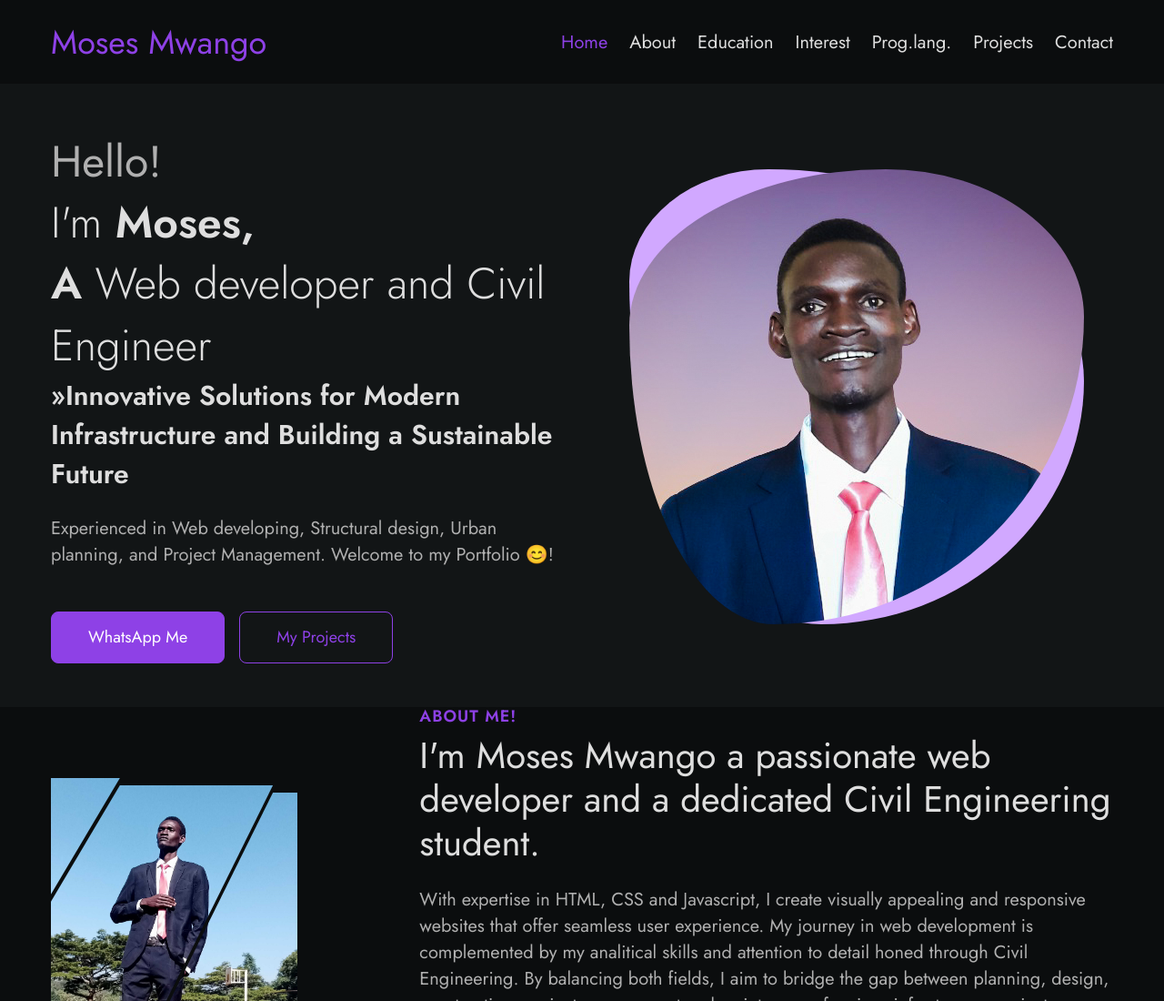
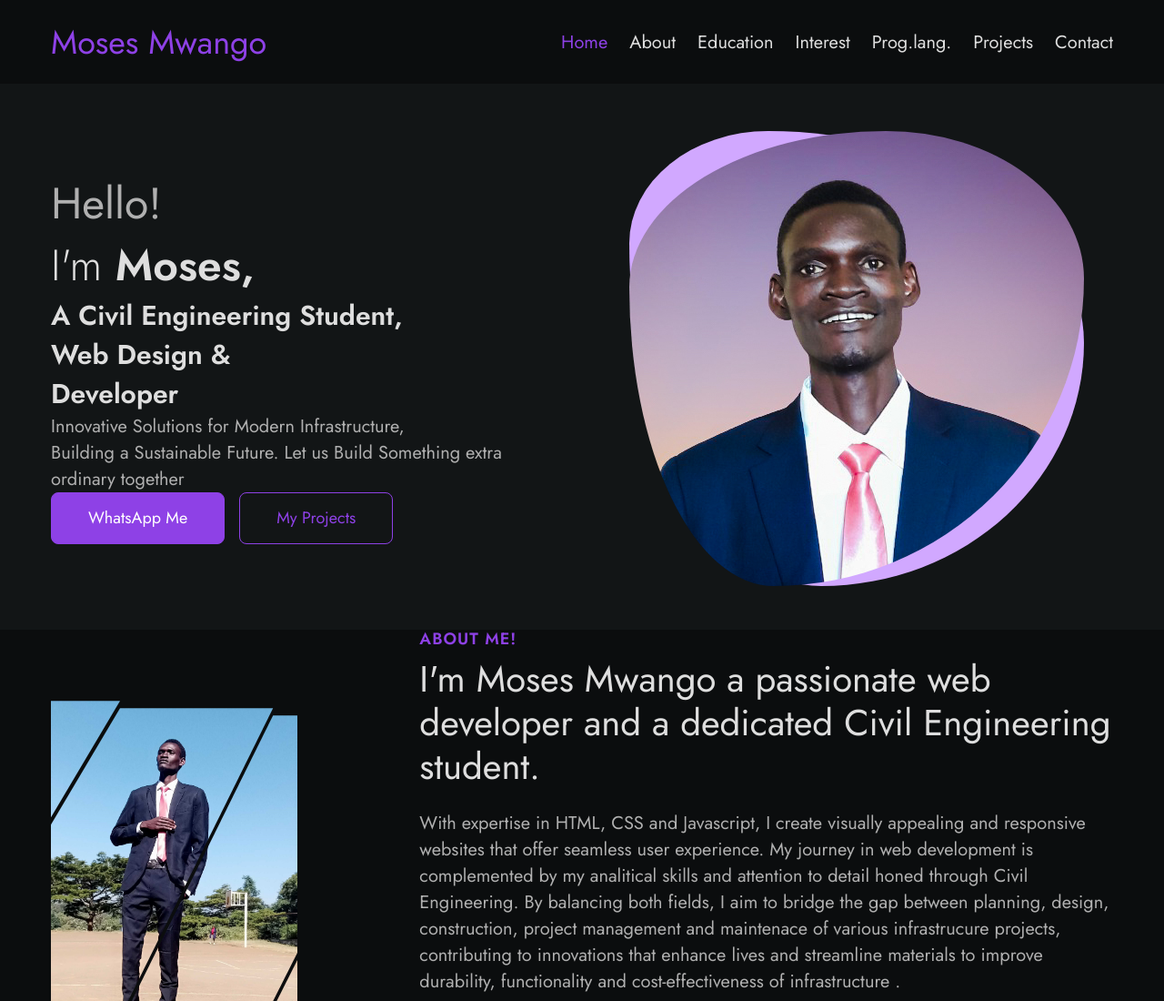
Before and after one commit to Moses2544/Portfolio-Website-Moses, a plain HTML site: page index.html in a window 1280 px wide. Shown: the top 1100 px of the page at 91% size. Drawn offline with Linux system fonts and the light colour scheme.

Commit message:
Add files via upload

```diff
--- a/index.html
+++ b/index.html
@@ -3,7 +3,7 @@
   <head>
     <meta charset="UTF-8" />
     <meta name="viewport" content="width=device-width, initial-scale=1.0" />
-  <title>background__image</title>
+
     <!--=============== FONT AWESOME ===============-->
     <link rel="stylesheet" href="https://cdnjs.cloudflare.com/ajax/libs/font-awesome/6.7.0/css/all.min.css" />
 
@@ -62,19 +62,14 @@
             <div class="background__image">
 
             </div>
-            <span class="home__title">Hello!</span>
+            <span class="home__title"> Hello!</span>
             <h1 class="home__title">
               <span>I'm</span> Moses, <br />
-              A <span>Web developer and Civil Engineer</span>
+              <h1>A Civil Engineering Student,<br><span>Web Design &</span> <br>Developer</h1>
+              <p class="par">Innovative Solutions for Modern Infrastructure,<br>Building a Sustainable Future. Let us Build Something extra ordinary together</p>
             </h1>
 
-            <h2 class="home__subtitle">
-            <span class="italic-text">»Innovative Solutions for Modern Infrastructure  and Building a Sustainable Future</span>
-            </h2>
 
-            <p class="home__description">
-              Experienced in Web developing, Structural design, Urban planning, and Project Management. Welcome to my Portfolio 😊!
-            </p>
 
             <div class="home__button">
               <a href="https://wa.me/254757714300?text=Hello%20Mwango,%20I%20would%20like%20to%20get%20in%20touch%20regarding%20a%20project.
```
